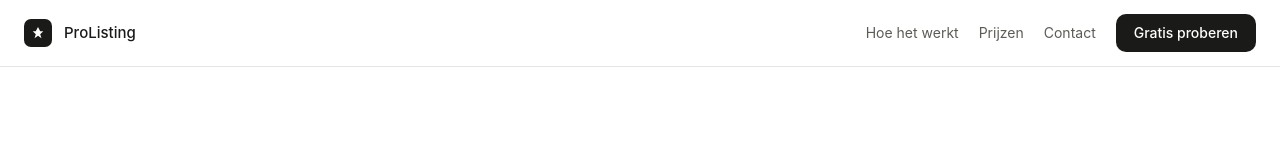
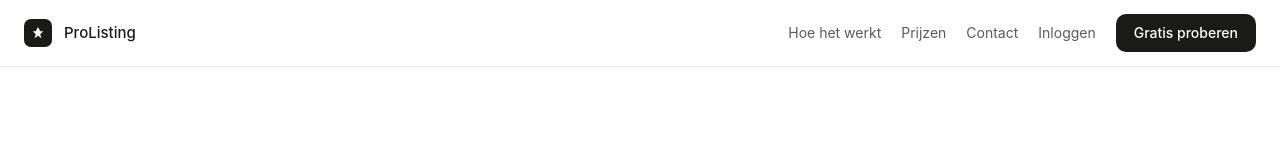
Before and after one commit to MarvinVanDongen/prolisting, a website: page landing.html in a window 1280 px wide. Shown: the top 146 px of the page. Drawn offline with Linux system fonts and the light colour scheme.

Commit message:
Inloggen knop toegevoegd aan landingspagina

```diff
--- a/landing.html
+++ b/landing.html
@@ -149,6 +149,7 @@ footer{background:var(--bg2);padding:40px 24px;border-top:0.5px solid var(--bord
     <a href="#hoe-het-werkt">Hoe het werkt</a>
     <a href="#prijzen">Prijzen</a>
     <a href="contact.html">Contact</a>
+    <a href="/tool">Inloggen</a>
     <a href="/tool" class="nav-cta">Gratis proberen</a>
   </div>
 </nav>
```
